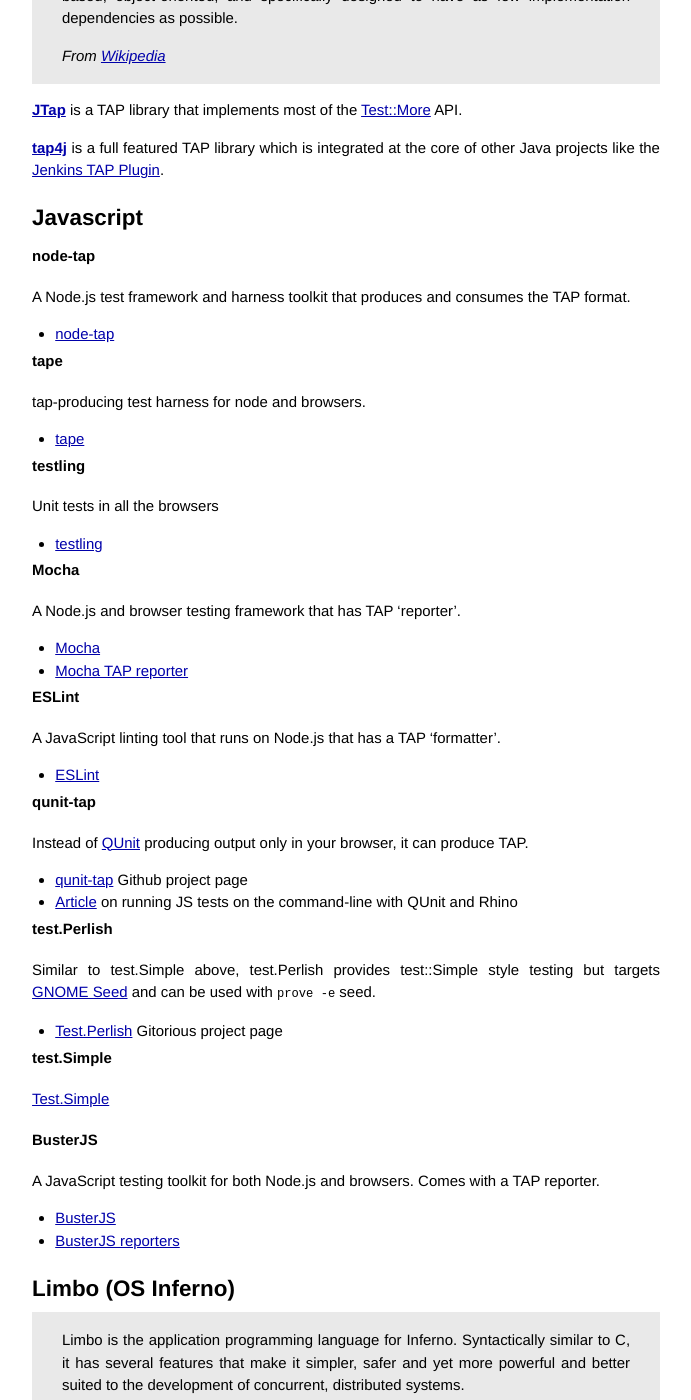
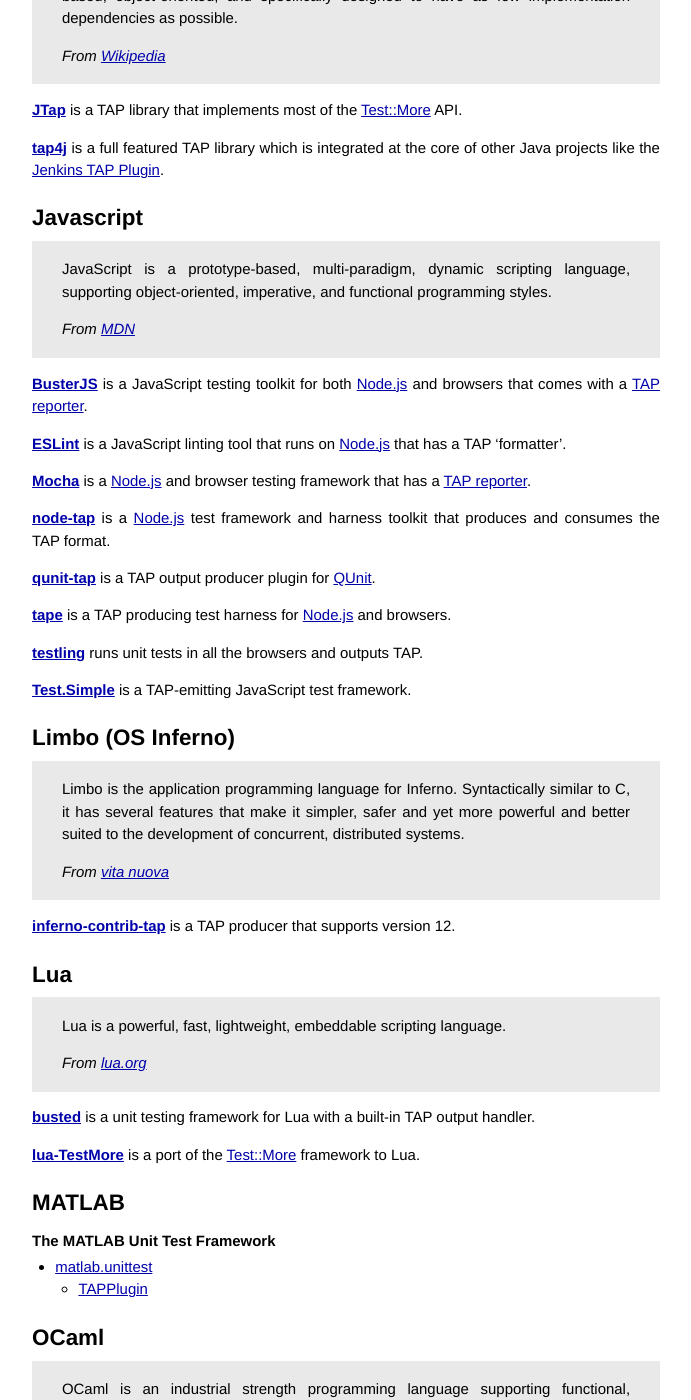
Before and after one commit to TestAnything/testanything.github.io, a Jekyll site: the page built from producers.md, in a window 1280 px wide and 1400 px high, scrolled down 3304 px. Shown: the whole window, without its empty margins (294-985 px from the left). Built offline with Jekyll 4.4.1, drawn with Linux system fonts in a browser that asks for light colours; Markdown is read by kramdown in place of the engine named in the settings.

Commit message:
Update JavaScript producers section.

```diff
--- a/producers.md
+++ b/producers.md
@@ -216,50 +216,37 @@
 <a id="javascript"></a>
 ## Javascript
 
-### node-tap
-A Node.js test framework and harness toolkit that produces and consumes the TAP format.
+> JavaScript is a prototype-based, multi-paradigm, dynamic scripting language,
+> supporting object-oriented, imperative, and functional programming styles.
+>
+> *From [MDN](https://developer.mozilla.org/en-US/docs/Web/JavaScript)*
 
--    [node-tap](https://github.com/isaacs/node-tap)
+**[BusterJS](http://busterjs.org)** is a JavaScript testing toolkit for
+both [Node.js][node] and browsers that comes with a
+[TAP reporter](http://docs.busterjs.org/en/latest/overview/#reporters).
 
-### tape
-tap-producing test harness for node and browsers.
+**[ESLint](https://github.com/eslint/eslint)** is a JavaScript linting tool
+that runs on [Node.js][node] that has a TAP 'formatter'.
 
--    [tape](https://github.com/substack/tape)
+**[Mocha](http://mochajs.org/)** is a [Node.js][node] and browser testing
+framework that has a [TAP reporter](http://mochajs.org/#tap).
 
-### testling
-Unit tests in all the browsers
+**[node-tap](https://github.com/isaacs/node-tap)** is a [Node.js][node]
+test framework and harness toolkit that produces and consumes the TAP format.
 
-- [testling](https://github.com/substack/testling)
+**[qunit-tap](https://github.com/twada/qunit-tap)** is a TAP output producer
+plugin for [QUnit](http://qunitjs.com/).
 
-### Mocha
-A Node.js and browser testing framework that has TAP 'reporter'.
+**[tape](https://github.com/substack/tape)** is a TAP producing test harness
+for [Node.js][node] and browsers.
 
--    [Mocha](http://mochajs.org/)
--    [Mocha TAP reporter](http://mochajs.org/#tap-reporter)
+**[testling](https://github.com/substack/testling)** runs unit tests in all
+the browsers and outputs TAP.
 
-### ESLint
-A JavaScript linting tool that runs on Node.js that has a TAP 'formatter'.
+**[Test.Simple](https://github.com/theory/test-simple-js)** is a TAP-emitting
+JavaScript test framework.
 
--    [ESLint](https://github.com/eslint/eslint)
-
-### qunit-tap
-Instead of [QUnit](http://docs.jquery.com/Qunit) producing output only in your browser, it can produce TAP.
--    [qunit-tap](https://github.com/twada/qunit-tap) Github project page
--    [Article](http://twoguysarguing.wordpress.com/2010/11/02/make-javascript-tests-part-of-your-build-qunit-rhino/) on running JS tests on the command-line with QUnit and Rhino
-
-### test.Perlish
-Similar to test.Simple above, test.Perlish provides test::Simple style testing but targets [GNOME Seed](http://live.gnome.org/Seed) and can be used with `prove -e` seed.
--    [Test.Perlish](http://gitorious.org/js-test-perlish) Gitorious project page
-
-### test.Simple
-
-[Test.Simple](http://openjsan.org/doc/t/th/theory/Test/Simple/)
-
-### BusterJS
-A JavaScript testing toolkit for both Node.js and browsers. Comes with a TAP reporter.
-
-- [BusterJS](http://busterjs.org)
-- [BusterJS reporters](http://docs.busterjs.org/en/latest/overview/#reporters)
+[node]: https://nodejs.org/en/
 
 <a id="limbo"></a>
 ## Limbo (OS Inferno)
```
